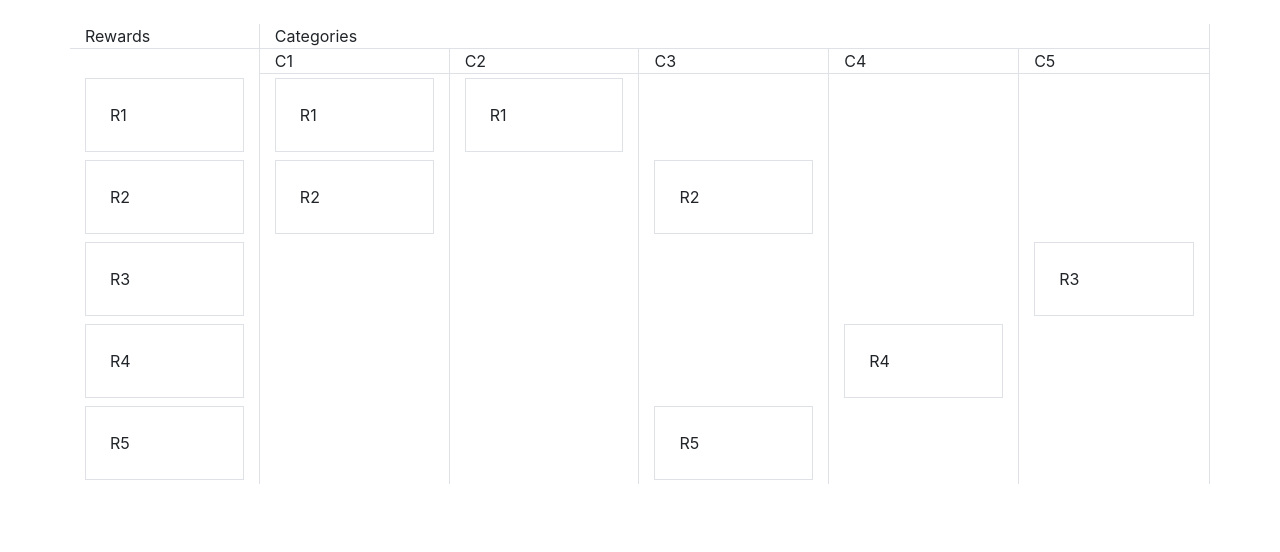
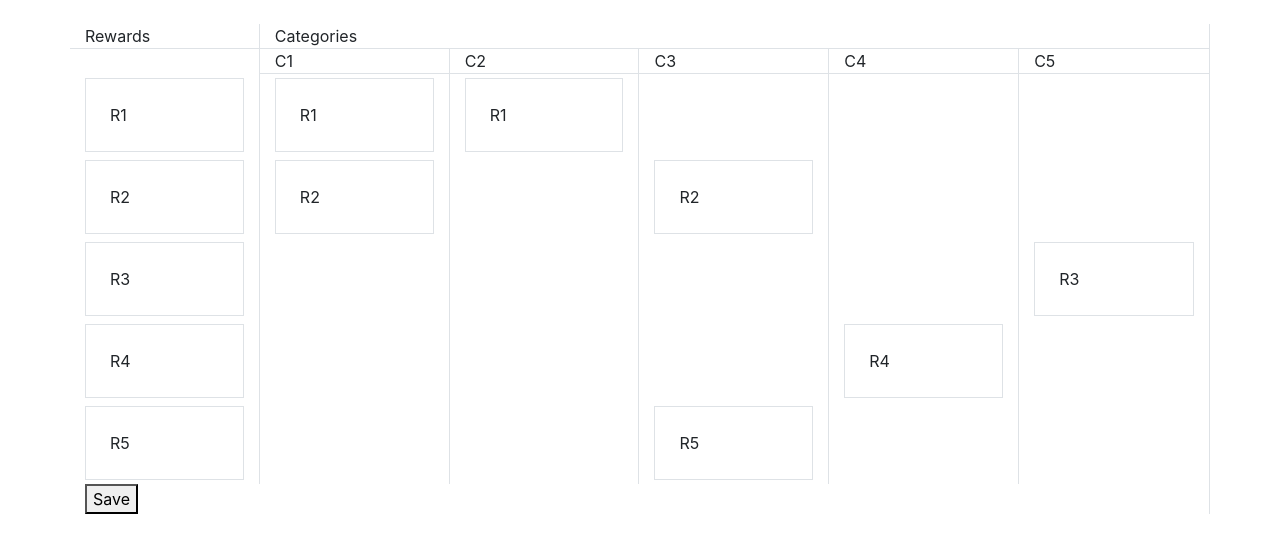
Before and after one commit to kqarlos/miles-rewards, a React (Create React App) app in the folder client/: page / in a window 1280 px wide. Shown: the top 552 px of the page. Built offline with nearby package versions, Linux system fonts and the light colour scheme.

Commit message:
Adds save button that saves table in local storage

```diff
--- /dev/null
+++ b/client/src/components/SaveButton.js
@@ -0,0 +1,21 @@
+import React from 'react';
+import { useStoreContext } from "../utils/GlobalState";
+
+
+function SaveButton() {
+
+    const [state, dispatch] = useStoreContext();
+
+    function click(e) {
+        e.preventDefault();
+        console.log("Save");
+        localStorage.setItem("Rewards", JSON.stringify(state.rewards));
+    }
+    return (
+
+        <button onClick={click}>Save</button>
+    );
+
+}
+
+export default SaveButton;
--- a/client/src/pages/Homepage.js
+++ b/client/src/pages/Homepage.js
@@ -1,6 +1,7 @@
 import React, { useEffect } from 'react';
 import Container from '../components/Container';
 import RewardRow from '../components/RewardRow';
+import SaveButton from '../components/SaveButton';
 import { useStoreContext } from "../utils/GlobalState";
 
 
@@ -57,7 +58,11 @@ function Homepage() {
 
             <RewardRow reward="R5" categories={state.rewards["R5"]} />
 
-
+            <div className="row">
+                <div className="col-2">
+                    <SaveButton />
+                </div>
+            </div>
         </Container>
     );
 
```
